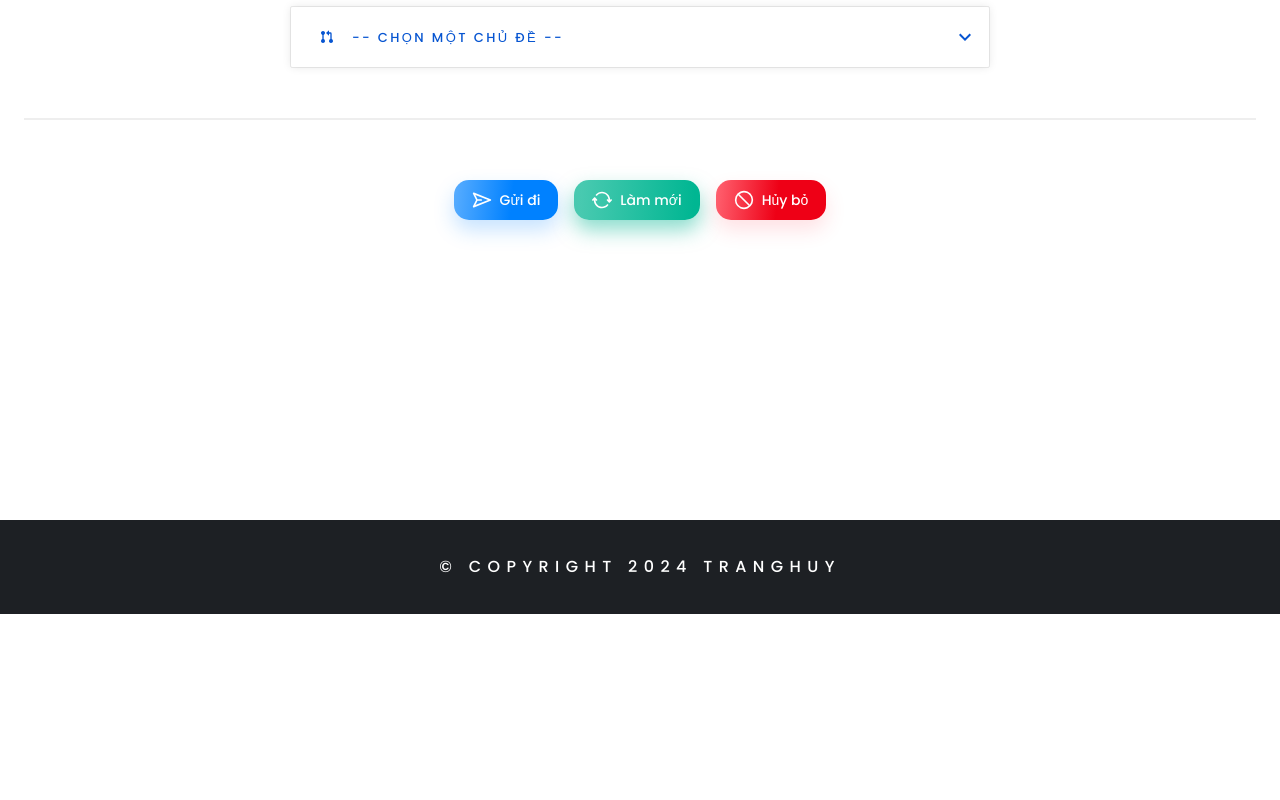
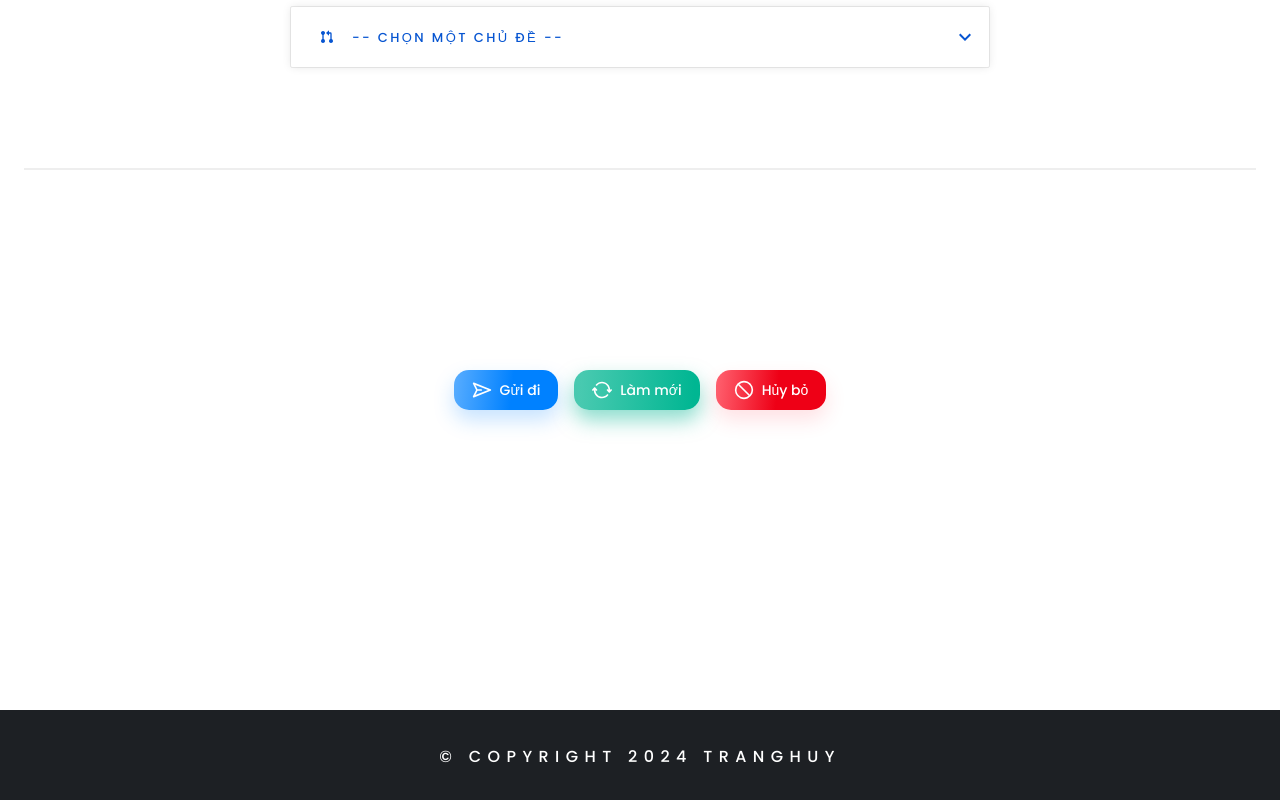
Before and after one commit to ntcom/trh_landingpage, a Next.js app: page /create-requirement in a window 1280 px wide. Shown: the part 846-1646 px from the top of the page. Before the commit the page ends 1460 px from the top, so only its background shows below. Built offline with nearby package versions, Linux system fonts and the light colour scheme.

Commit message:
Changes to be committed: 	modified:   app/(views)/create-requirement/page.tsx

```diff
--- a/app/(views)/create-requirement/page.tsx
+++ b/app/(views)/create-requirement/page.tsx
@@ -181,7 +181,7 @@ function CreateRequirement() {
           Tạo yêu cầu mới
         </h2>
         <div className="w-full max-w-[700px] mx-auto">
-          <div className="w-full flex m-[50px_0]">
+          <div className="w-full flex m-[50px_0_100px]">
             <SelectCustoms
               options={options}
               iValue={iValue}
@@ -193,9 +193,9 @@ function CreateRequirement() {
           </div>
         </div>
         <hr className="divide"></hr>
-        <div className="mt-[60px] w-full max-w-[700px] mx-auto ">
-          {pickOption === "datphonghop" && (
-            <form action="" className="flex flex-col gap-5 m-[30px_0_30px]">
+        <form action={""} className="mt-[50px] w-full max-w-[700px] mx-auto ">
+          {pickOption === "datphonghop" ? (
+            <div className="flex flex-col gap-5 m-[30px_0_30px]">
               <div className="flex">
                 <SelectCustoms
                   options={locations}
@@ -302,11 +302,9 @@ function CreateRequirement() {
                   setPickOption={setParamOption}
                 />
               </div>
-            </form>
-          )}
-
-          {pickOption === "datvpp" && (
-            <form action="" className="flex flex-col gap-5 m-[30px_0_30px]">
+            </div>
+          ) : pickOption === "datvpp" ? (
+            <div className="flex flex-col gap-5 m-[30px_0_30px]">
               <div className="relative w-full flex items-center">
                 <div className="absolute left-[28px] w-[16px] flex justify-center">
                   <Image
@@ -365,11 +363,10 @@ function CreateRequirement() {
                   setPickOption={setParamOption}
                 />
               </div>
-            </form>
-          )}
-
-          {pickOption === "dvcntt" && (
-            <form action="" className="flex flex-col gap-5 m-[30px_0_30px]">
+            </div>
+          ) : (
+            pickOption === "dvcntt" ? (
+              <div className="flex flex-col gap-5 m-[30px_0_30px]">
                 <div className="w-full flex items-center gap-6">
                   <div className="w-full flex">
                     <SelectCustoms
@@ -452,7 +449,8 @@ function CreateRequirement() {
                     setPickOption={setParamOption}
                   />
                 </div>
-            </form>
+              </div>
+            ) : <div className="h-[100px]"></div>
           )}
 
           {/* <div className="bg-[#fff]">
@@ -500,7 +498,7 @@ function CreateRequirement() {
               Hủy bỏ
             </button>
           </div>
-        </div>
+        </form>
         {/* </div> */}
       </div>
     </div>
```
Lines whose indentation alone changed are shown as unchanged.
